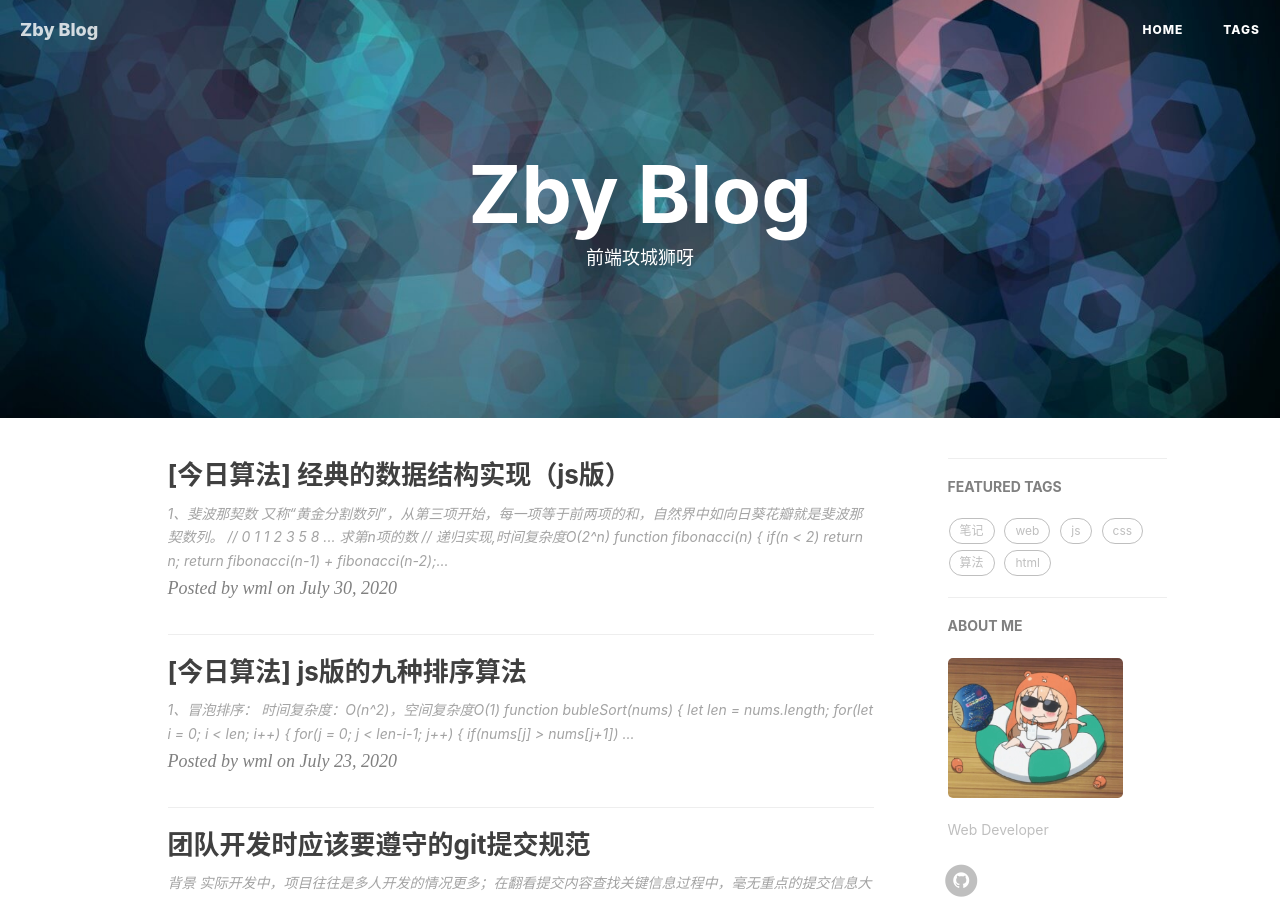
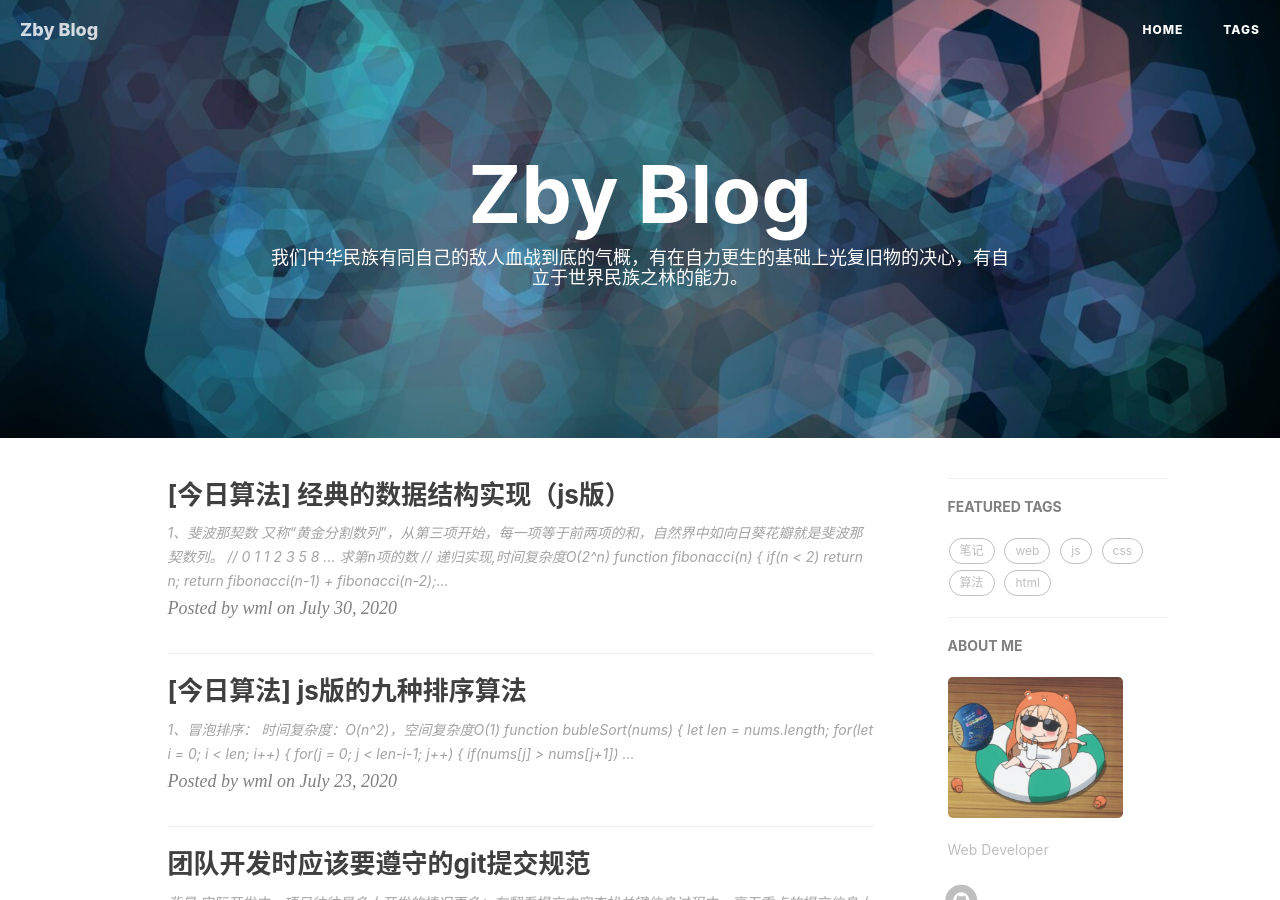
Before and after one commit to Zbeyond/Zbeyond.github.io, a Jekyll site: the page built from index.html, in a window 1280 px wide and 900 px high. Built offline with Jekyll 4.4.1, drawn with Linux system fonts in a browser that asks for light colours; nearby versions of some CDN libraries; the list of posts is cut into pages by our own code; comment, search, counter and statistics services are not loaded.

Commit message:
fix: change the front-end display

```diff
--- a/index.html
+++ b/index.html
@@ -1,6 +1,6 @@
 ---
 layout: page
-description: "前端攻城狮呀"
+description: "我们中华民族有同自己的敌人血战到底的气概，有在自力更生的基础上光复旧物的决心，有自立于世界民族之林的能力。"
 ---
 
 {% for post in paginator.posts %}
```
